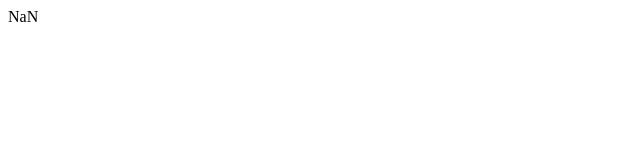
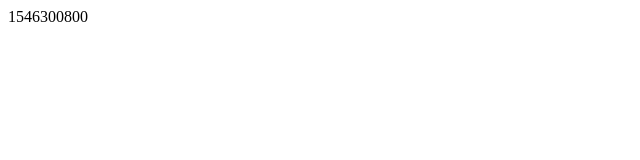
Before and after one commit to jgpro/PAXAPI, a plain HTML site: page index.html in a window 1280 px wide. Shown: the full height of the page, 0-640 px from the left. Drawn offline with Linux system fonts and the light colour scheme.

Commit message:
Update index.html

```diff
--- a/index.html
+++ b/index.html
@@ -25,7 +25,7 @@
 
 // call the function...
 loadScript("luxon.js", function() {
-  document.getElementById("data").innerHTML = DateTime.fromSeconds(parseInt(window.location.href.split("?")[1])).plus({ months: 1 }).toSeconds();
+  document.getElementById("data").innerHTML = DateTime.utc().startOf('month').plus( { months: 1 } ).toSeconds();
 });
 </script>
 <p id="data">error</p>
```
